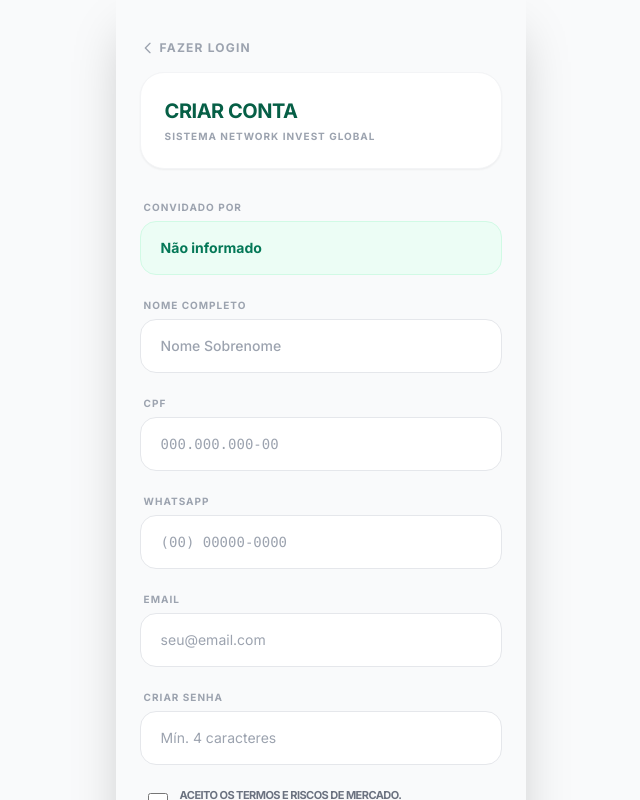
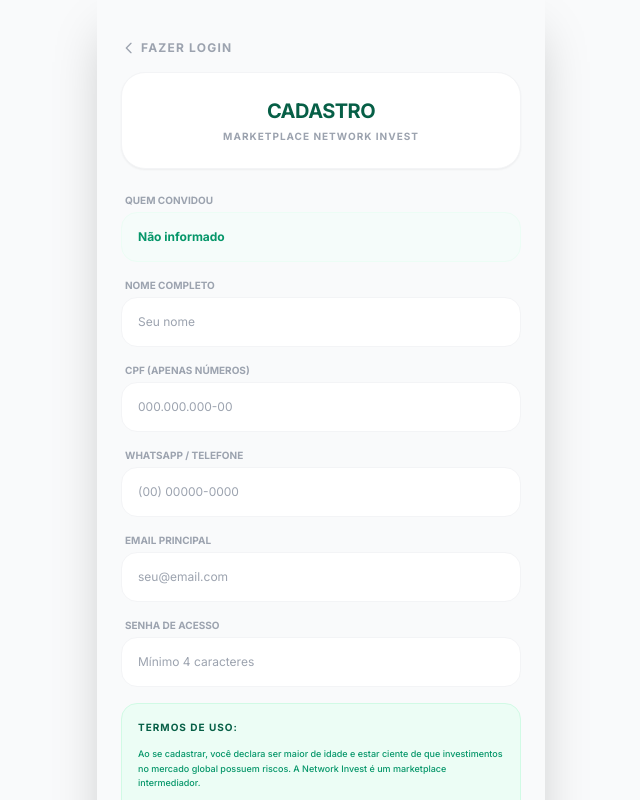
Before and after one commit to ZeusBLDS/NetworkInvest, a React (Vite) app: page / in a window 1280 px wide. Both pictures are taken after a click on the button "Não tem uma conta? Criar conta". Shown: the top 800 px of the page, without its empty margins (319-959 px from the left). Built offline with nearby package versions, Linux system fonts and the light colour scheme.

Commit message:
fix: Improve error handling and user feedback
Refactor error handling in registration and user profile loading to provide more specific messages to the user. Add improved logging for debugging. Update UI text for clarity.

```diff
--- a/App.tsx
+++ b/App.tsx
@@ -74,30 +74,41 @@
         status: req.status, timestamp: new Date(req.created_at).getTime()
       })));
     } catch (e) {
-      console.error("Admin Load Error:", e);
+      console.error("Erro ao carregar dados administrativos:", e);
     }
   };
 
-  const fetchMyData = async (uid: string) => {
+  const fetchUserProfile = async (userId: string, retryCount = 0) => {
     try {
-      const { data } = await supabase.from('deposits').select('*').eq('user_id', uid);
-      if (data) setMyDeposits(data.map((req: any) => ({
-          id: req.id, userId: req.user_id, userName: req.user_name,
-          amount: parseFloat(req.amount), hash: req.hash, planId: req.plan_id,
-          status: req.status, timestamp: new Date(req.created_at).getTime(), method: 'USDT'
-      })));
-    } catch (e) {}
-  };
+      // Usamos uma query simples para evitar disparar políticas complexas inicialmente
+      const { data, error } = await supabase
+        .from('profiles')
+        .select('*')
+        .eq('id', userId)
+        .maybeSingle();
 
-  const fetchUserProfile = async (userId: string) => {
-    try {
-      const { data, error } = await supabase.from('profiles').select('*').eq('id', userId).maybeSingle();
-      if (error) throw error;
+      if (error) {
+        console.error("Erro no fetchUserProfile:", error.message);
+        // Se for erro de recursividade, avisamos o console
+        if (error.message.includes('recursion')) {
+          console.error("DICA: Rode o script SQL de correção de recursividade no Supabase!");
+        }
+        setLoading(false);
+        return;
+      }
 
       if (data) {
         const user = mapUserFromDB(data);
         setCurrentUser(user);
-        await fetchMyData(userId);
+
+        // Carrega dados paralelos
+        const { data: deps } = await supabase.from('deposits').select('*').eq('user_id', userId);
+        if (deps) setMyDeposits(deps.map((req: any) => ({
+          id: req.id, userId: req.user_id, userName: req.user_name,
+          amount: parseFloat(req.amount), hash: req.hash, planId: req.plan_id,
+          status: req.status, timestamp: new Date(req.created_at).getTime(), method: 'USDT'
+        })));
+
         if (user.role === 'ADMIN') await fetchAdminData();
 
         if (user.isFirstLogin) {
@@ -105,29 +116,30 @@
           setShowVipZero(true);
           await supabase.from('profiles').update({ is_first_login: false }).eq('id', userId);
         }
-        if (currentView === AppView.LOGIN || currentView === AppView.REGISTER) setCurrentView(AppView.HOME);
+
+        if (currentView === AppView.LOGIN || currentView === AppView.REGISTER) {
+          setCurrentView(AppView.HOME);
+        }
+        setLoading(false);
+      } else if (retryCount < 5) {
+        // Tenta novamente caso o trigger de criação do perfil tenha demorado
+        setTimeout(() => fetchUserProfile(userId, retryCount + 1), 2000);
       } else {
-        // Se o usuário autenticou mas o perfil não existe (delay no trigger)
-        console.warn("Perfil ainda não criado, aguardando...");
-        setTimeout(() => fetchUserProfile(userId), 1500);
+        setLoading(false);
       }
-    } catch (e: any) {
-      console.error("Profile Fetch Error:", e);
-    } finally {
+    } catch (e) {
+      console.error("Exceção fatal ao buscar perfil:", e);
       setLoading(false);
     }
   };
 
   useEffect(() => {
-    const params = new URLSearchParams(window.location.search);
-    const ref = params.get('ref');
-    if (ref) setCurrentView(AppView.REGISTER);
-
     const { data: { subscription } } = supabase.auth.onAuthStateChange((event, session) => {
-      if (session) fetchUserProfile(session.user.id);
-      else {
+      if (session) {
+        setLoading(true);
+        fetchUserProfile(session.user.id);
+      } else {
         setCurrentUser(null);
-        if (!ref) setCurrentView(AppView.LOGIN);
         setLoading(false);
       }
     });
@@ -145,7 +157,9 @@
     if (!id) return;
     const { data } = await supabase.from('profiles').select('balance').eq('id', id).single();
     if (data) {
-      await supabase.from('profiles').update({ balance: (data.balance || 0) + amount }).eq('id', id);
+      const newBalance = (parseFloat(data.balance) || 0) + amount;
+      await supabase.from('profiles').update({ balance: newBalance }).eq('id', id);
+      if (id === currentUser?.id) fetchUserProfile(id);
     }
   };
 
@@ -153,7 +167,7 @@
     if (!currentUser) return;
     const now = new Date();
     if (currentUser.lastCheckIn && new Date(currentUser.lastCheckIn).toDateString() === now.toDateString()) {
-      alert('Hoje já foi feito!');
+      alert('Você já realizou o check-in hoje!');
       return;
     }
     const reward = (currentUser.checkInStreak + 1) * 0.01;
@@ -162,6 +176,8 @@
       last_check_in: now.toISOString(),
       check_in_streak: currentUser.checkInStreak + 1
     }).eq('id', currentUser.id);
+
+    fetchUserProfile(currentUser.id);
     return reward;
   };
 
@@ -169,7 +185,7 @@
     return (
       <div className="min-h-screen bg-white flex flex-col items-center justify-center">
         <div className="w-12 h-12 border-4 border-emerald-100 border-t-emerald-600 rounded-full animate-spin mb-4"></div>
-        <p className="text-[10px] font-black text-emerald-800 uppercase tracking-widest animate-pulse italic">RECONSTRUINDO AMBIENTE...</p>
+        <p className="text-[10px] font-black text-emerald-800 uppercase tracking-widest animate-pulse">Autenticando na Rede...</p>
       </div>
     );
   }
@@ -188,7 +204,7 @@
       case AppView.NETWORK:
         return <NetworkView user={currentUser} />;
       case AppView.ACCOUNT:
-        return <Account user={currentUser} onLogout={() => { supabase.auth.signOut(); }} notifications={[]} onViewChange={setCurrentView} onUpdateUser={async (u) => { await supabase.from('profiles').update({ wallet_address: u.walletAddress }).eq('id', u.id); }} />;
+        return <Account user={currentUser} onLogout={() => { supabase.auth.signOut(); }} notifications={[]} onViewChange={setCurrentView} onUpdateUser={async (u) => { await supabase.from('profiles').update({ wallet_address: u.walletAddress }).eq('id', u.id); fetchUserProfile(u.id); }} />;
       case AppView.ADMIN:
         return <AdminPanel
           users={allUsers} deposits={deposits} withdrawals={withdrawals} onClose={() => setCurrentView(AppView.HOME)}
@@ -196,33 +212,22 @@
           onApproveDeposit={async (id) => {
             const req = deposits.find(d => d.id === id);
             if (!req) return;
-
-            // 1. Aprova depósito
             await supabase.from('deposits').update({ status: 'APPROVED' }).eq('id', id);
-
-            // 2. Atualiza perfil do usuário (Ativa VIP se houver planId)
             const { data: uDB } = await supabase.from('profiles').select('*').eq('id', req.userId).single();
             if (uDB) {
-              const updates: any = {
-                total_invested: (parseFloat(uDB.total_invested) || 0) + req.amount
-              };
-
-              if (req.planId) {
-                updates.active_plan_id = req.planId;
-              } else {
-                updates.balance = (parseFloat(uDB.balance) || 0) + req.amount;
-              }
-
+              const updates: any = { total_invested: (parseFloat(uDB.total_invested) || 0) + req.amount };
+              if (req.planId) updates.active_plan_id = req.planId;
+              else updates.balance = (parseFloat(uDB.balance) || 0) + req.amount;
               await supabase.from('profiles').update(updates).eq('id', req.userId);
               fetchAdminData();
-              alert("Depósito e Plano Processados!");
+              alert("Aprovado!");
             }
           }}
           onRejectDeposit={async (id) => { await supabase.from('deposits').update({ status: 'REJECTED' }).eq('id', id); fetchAdminData(); }}
           onApproveWithdraw={async (id) => { await supabase.from('withdrawals').update({ status: 'APPROVED' }).eq('id', id); fetchAdminData(); }}
           onRejectWithdraw={async (id) => { const req = withdrawals.find(w => w.id === id); if(req) await updateBalance(req.amount, req.userId); await supabase.from('withdrawals').update({ status: 'REJECTED' }).eq('id', id); fetchAdminData(); }}
           onUpdateStatus={async (uid, s) => { await supabase.from('profiles').update({ status: s }).eq('id', uid); fetchAdminData(); }}
-          onDeleteUser={async (uid) => { if(confirm("Deseja apagar este usuário definitivamente?")) { await supabase.from('profiles').delete().eq('id', uid); fetchAdminData(); } }}
+          onDeleteUser={async (uid) => { if(confirm("Apagar?")) { await supabase.from('profiles').delete().eq('id', uid); fetchAdminData(); } }}
           onGivePlan={async (uid, pid) => { await supabase.from('profiles').update({ active_plan_id: pid }).eq('id', uid); fetchAdminData(); }}
           onAdjustBalance={async (uid, amt) => { await updateBalance(amt, uid); fetchAdminData(); }}
         />;
@@ -241,14 +246,15 @@
               amount: plan ? plan.investment : 0,
               hash, plan_id: pendingPlanId, status: 'PENDING'
             });
-            setShowDeposit(false); fetchMyData(currentUser?.id || ''); alert('Enviado! O Admin verificará sua transação em breve.');
+            setShowDeposit(false); alert('Comprovante enviado!');
       }} />}
       {showWithdraw && currentUser && <WithdrawModal user={currentUser} onClose={() => setShowWithdraw(false)} onSubmit={async (amt) => {
           await supabase.from('withdrawals').insert({ user_id: currentUser.id, user_name: currentUser.name, amount: amt, wallet: currentUser.walletAddress || '', fee: amt * 0.05, status: 'PENDING' });
-          await updateBalance(-amt); setShowWithdraw(false); alert('Saque solicitado com sucesso!');
+          await updateBalance(-amt); setShowWithdraw(false); alert('Saque solicitado!');
       }} />}
       {showWheel && currentUser && <LuckyWheelModal user={currentUser} onClose={() => setShowWheel(false)} onWin={async (prize) => {
           await supabase.from('profiles').update({ balance: currentUser.balance + prize, last_wheel_spin: new Date().toISOString() }).eq('id', currentUser.id);
+          fetchUserProfile(currentUser.id);
       }} />}
       {showWelcome && <WelcomeModal onClose={() => setShowWelcome(false)} />}
       {showVipZero && <VipZeroModal onActivate={() => setShowVipZero(false)} />}
--- a/views/Auth/Register.tsx
+++ b/views/Auth/Register.tsx
@@ -79,14 +79,21 @@
         }
       });
 
-      if (authError) throw authError;
+      if (authError) {
+        if (authError.message.includes('User already registered')) {
+          setError('Este email já possui cadastro. Faça login!');
+        } else {
+          setError(authError.message);
+        }
+        throw authError;
+      }
 
       if (data.user) {
-        alert('Conta criada! Faça login para continuar.');
+        alert('Conta criada com sucesso! Faça login para continuar.');
         onSwitch();
       }
     } catch (err: any) {
-      setError(err.message || 'Erro ao criar conta.');
+      console.error('Register error:', err);
     } finally {
       setLoading(false);
     }
@@ -100,40 +107,40 @@
           Fazer Login
         </button>
         <div className="bg-white p-6 rounded-3xl border border-gray-100 shadow-sm">
-           <h2 className="text-xl font-black text-emerald-800 mb-1 uppercase tracking-tight">CRIAR CONTA</h2>
-           <p className="text-[10px] text-gray-400 font-bold uppercase tracking-widest">Sistema Network Invest Global</p>
+           <h2 className="text-xl font-black text-emerald-800 mb-1 uppercase tracking-tight text-center">Cadastro</h2>
+           <p className="text-[10px] text-gray-400 font-bold uppercase tracking-widest text-center">Marketplace Network Invest</p>
         </div>
       </div>
 
       <form onSubmit={handleSubmit} className="space-y-4 pb-12">
         <div className="space-y-1">
-          <label className="text-[10px] font-black text-gray-400 uppercase px-1 tracking-widest">Convidado por</label>
+          <label className="block text-[10px] font-bold text-gray-400 uppercase px-1">Quem convidou</label>
           <input
             type="text"
-            readOnly
-            className="w-full px-5 py-4 rounded-2xl border border-emerald-100 bg-emerald-50 text-emerald-700 font-black text-sm outline-none"
+            disabled
+            className="w-full px-4 py-4 rounded-2xl border border-emerald-50 bg-emerald-50/30 text-emerald-600 font-bold text-xs"
             value={referredBy}
           />
         </div>
 
         <div className="space-y-1">
-          <label className="text-[10px] font-black text-gray-400 uppercase px-1 tracking-widest">Nome Completo</label>
+          <label className="block text-[10px] font-bold text-gray-400 uppercase px-1">Nome Completo</label>
           <input
             type="text"
             required
-            className="w-full px-5 py-4 rounded-2xl border border-gray-200 focus:ring-2 focus:ring-emerald-500 outline-none bg-white transition-all text-sm font-medium"
-            placeholder="Nome Sobrenome"
+            className="w-full px-4 py-4 rounded-2xl border border-gray-100 bg-white focus:ring-2 focus:ring-emerald-500 outline-none text-xs"
+            placeholder="Seu nome"
             value={formData.name}
             onChange={(e) => setFormData({...formData, name: e.target.value})}
           />
         </div>
 
         <div className="space-y-1">
-          <label className="text-[10px] font-black text-gray-400 uppercase px-1 tracking-widest">CPF</label>
+          <label className="block text-[10px] font-bold text-gray-400 uppercase px-1">CPF (Apenas Números)</label>
           <input
             type="text"
             required
-            className="w-full px-5 py-4 rounded-2xl border border-gray-200 focus:ring-2 focus:ring-emerald-500 outline-none bg-white text-sm font-mono"
+            className="w-full px-4 py-4 rounded-2xl border border-gray-100 bg-white focus:ring-2 focus:ring-emerald-500 outline-none text-xs"
             placeholder="000.000.000-00"
             value={formData.cpf}
             onChange={(e) => setFormData({...formData, cpf: maskCPF(e.target.value)})}
@@ -141,11 +148,11 @@
         </div>
 
         <div className="space-y-1">
-          <label className="text-[10px] font-black text-gray-400 uppercase px-1 tracking-widest">WhatsApp</label>
+          <label className="block text-[10px] font-bold text-gray-400 uppercase px-1">WhatsApp / Telefone</label>
           <input
-            type="tel"
+            type="text"
             required
-            className="w-full px-5 py-4 rounded-2xl border border-gray-200 focus:ring-2 focus:ring-emerald-500 outline-none bg-white text-sm font-mono"
+            className="w-full px-4 py-4 rounded-2xl border border-gray-100 bg-white focus:ring-2 focus:ring-emerald-500 outline-none text-xs"
             placeholder="(00) 00000-0000"
             value={formData.phone}
             onChange={(e) => setFormData({...formData, phone: maskPhone(e.target.value)})}
@@ -153,11 +160,11 @@
         </div>
 
         <div className="space-y-1">
-          <label className="text-[10px] font-black text-gray-400 uppercase px-1 tracking-widest">Email</label>
+          <label className="block text-[10px] font-bold text-gray-400 uppercase px-1">Email Principal</label>
           <input
             type="email"
             required
-            className="w-full px-5 py-4 rounded-2xl border border-gray-200 focus:ring-2 focus:ring-emerald-500 outline-none bg-white text-sm"
+            className="w-full px-4 py-4 rounded-2xl border border-gray-100 bg-white focus:ring-2 focus:ring-emerald-500 outline-none text-xs"
             placeholder="seu@email.com"
             value={formData.email}
             onChange={(e) => setFormData({...formData, email: e.target.value})}
@@ -165,41 +172,44 @@
         </div>
 
         <div className="space-y-1">
-          <label className="text-[10px] font-black text-gray-400 uppercase px-1 tracking-widest">Criar Senha</label>
+          <label className="block text-[10px] font-bold text-gray-400 uppercase px-1">Senha de Acesso</label>
           <input
             type="password"
             required
-            className="w-full px-5 py-4 rounded-2xl border border-gray-200 focus:ring-2 focus:ring-emerald-500 outline-none bg-white text-sm"
-            placeholder="Mín. 4 caracteres"
+            className="w-full px-4 py-4 rounded-2xl border border-gray-100 bg-white focus:ring-2 focus:ring-emerald-500 outline-none text-xs"
+            placeholder="Mínimo 4 caracteres"
             value={formData.password}
             onChange={(e) => setFormData({...formData, password: e.target.value})}
           />
         </div>
 
-        <label className="flex items-start space-x-3 cursor-pointer p-2 group">
-          <input
-            type="checkbox"
-            className="mt-1 w-5 h-5 rounded-lg border-gray-300 text-emerald-600 focus:ring-emerald-500"
-            checked={formData.terms}
-            onChange={(e) => setFormData({...formData, terms: e.target.checked})}
-          />
-          <span className="text-[11px] text-gray-500 font-bold leading-tight uppercase tracking-tighter">
-            Aceito os termos e riscos de mercado.
-          </span>
-        </label>
+        <div className="p-4 bg-emerald-50 rounded-2xl border border-emerald-100 space-y-3">
+           <p className="text-[10px] font-black text-emerald-800 uppercase tracking-widest">Termos de Uso:</p>
+           <p className="text-[9px] text-emerald-600 leading-relaxed font-medium">Ao se cadastrar, você declara ser maior de idade e estar ciente de que investimentos no mercado global possuem riscos. A Network Invest é um marketplace intermediador.</p>
+           <div className="flex items-center space-x-3 pt-2">
+             <input
+              type="checkbox"
+              id="terms"
+              className="w-5 h-5 rounded-lg border-emerald-200 text-emerald-600 focus:ring-emerald-500"
+              checked={formData.terms}
+              onChange={(e) => setFormData({...formData, terms: e.target.checked})}
+             />
+             <label htmlFor="terms" className="text-[10px] font-bold text-emerald-800 uppercase cursor-pointer">Li e concordo com os termos de participação.</label>
+           </div>
+        </div>
 
         {error && (
-          <div className="bg-red-50 border border-red-200 p-4 rounded-2xl">
-            <p className="text-red-600 text-[10px] font-black text-center uppercase">{error}</p>
+          <div className="bg-red-50 border border-red-100 p-4 rounded-2xl">
+            <p className="text-red-600 text-[10px] font-black text-center uppercase leading-tight">{error}</p>
           </div>
         )}
 
         <button
           type="submit"
           disabled={loading}
-          className="w-full bg-emerald-600 hover:bg-emerald-700 text-white font-black py-5 rounded-3xl shadow-xl shadow-emerald-100 transition-all transform active:scale-95 disabled:opacity-50 uppercase tracking-widest text-sm"
+          className="w-full bg-emerald-600 hover:bg-emerald-700 text-white font-black py-5 rounded-2xl shadow-xl shadow-emerald-100 transition-all transform active:scale-95 disabled:opacity-50 uppercase tracking-widest text-xs"
         >
-          {loading ? 'CADASTRANDO...' : 'CRIAR CONTA AGORA'}
+          {loading ? 'Processando...' : 'Finalizar Cadastro'}
         </button>
       </form>
     </div>
```
